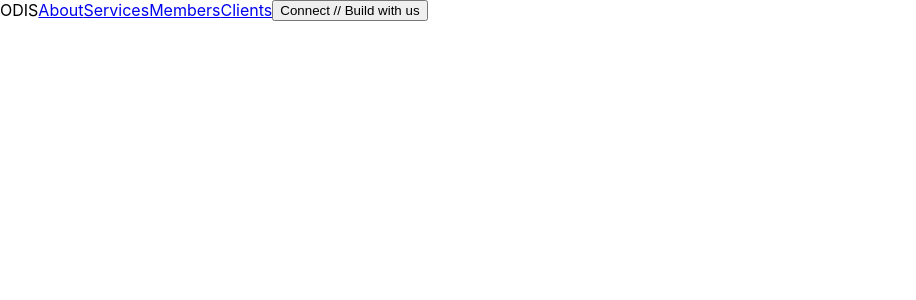
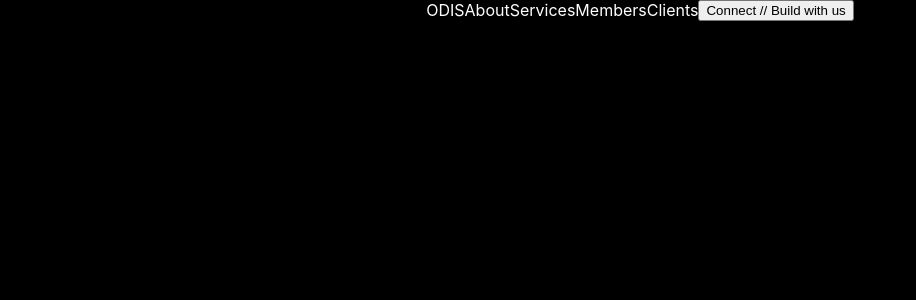
Before and after one commit to smolboydiamonds/smolquants-landing, a React (Create React App) app: page /#/ in a window 1280 px wide. Shown: the top 300 px of the page, without its empty margins (0-916 px from the left). Built offline with nearby package versions, Linux system fonts and the light colour scheme.

Commit message:
style NavLinks for active/inactive

```diff
--- a/src/App.css
+++ /dev/null
@@ -1,38 +0,0 @@
-.App {
-  text-align: center;
-}
-
-.App-logo {
-  height: 40vmin;
-  pointer-events: none;
-}
-
-@media (prefers-reduced-motion: no-preference) {
-  .App-logo {
-    animation: App-logo-spin infinite 20s linear;
-  }
-}
-
-.App-header {
-  background-color: #282c34;
-  min-height: 100vh;
-  display: flex;
-  flex-direction: column;
-  align-items: center;
-  justify-content: center;
-  font-size: calc(10px + 2vmin);
-  color: white;
-}
-
-.App-link {
-  color: #61dafb;
-}
-
-@keyframes App-logo-spin {
-  from {
-    transform: rotate(0deg);
-  }
-  to {
-    transform: rotate(360deg);
-  }
-}
--- a/src/App.tsx
+++ b/src/App.tsx
@@ -1,15 +1,23 @@
 import React from 'react'
 import {Routes, Route} from 'react-router-dom'
+import styled from 'styled-components'
 import Home from './pages/Home'
-import './App.css'
+
+const AppWrapper = styled.div`
+  display: flex;
+  background: #000000;
+  color: #ffffff;
+  min-height: 100vh;
+  min-width: 100vw;
+`
 
 function App() {
   return (
-    <div className="App">
+    <AppWrapper>
       <Routes>
         <Route path="/" element={<Home />} />
       </Routes>
-    </div>
+    </AppWrapper>
   )
 }
 
--- a/src/pages/Home.tsx
+++ b/src/pages/Home.tsx
@@ -1,6 +1,12 @@
 import React from 'react'
 import styled from 'styled-components'
 import {NavLink} from 'react-router-dom'
+import {NONAME} from 'dns'
+
+const PageWrapper = styled.div`
+  max-width: 1600px;
+  margin: 0 auto;
+`
 
 const Header = styled.div`
   display: flex;
@@ -30,20 +36,50 @@ enum NavigationText {
   CLIENTS = 'Clients',
 }
 
+const activeStyle = {
+  textDecoration: 'none',
+  color: '#16C0F5',
+}
+
+const inactiveStyle = {
+  textDecoration: 'none',
+  color: '#ffffff',
+}
+
 function Home() {
   return (
-    <>
+    <PageWrapper>
       <Header>
         <LogoPlaceholder>ODIS</LogoPlaceholder>
         <NavigationPanel>
-          <NavLink to={NavigationRoutes.ABOUT}> {NavigationText.ABOUT} </NavLink>
-          <NavLink to={NavigationRoutes.SERVICES}> {NavigationText.SERVICES} </NavLink>
-          <NavLink to={NavigationRoutes.MEMBERS}> {NavigationText.MEMBERS} </NavLink>
-          <NavLink to={NavigationRoutes.CLIENTS}> {NavigationText.CLIENTS} </NavLink>
+          <NavLink
+            to={NavigationRoutes.ABOUT}
+            style={({isActive}) => (isActive ? activeStyle : inactiveStyle)}
+          >
+            {NavigationText.ABOUT}
+          </NavLink>
+          <NavLink
+            to={NavigationRoutes.SERVICES}
+            style={({isActive}) => (isActive ? activeStyle : inactiveStyle)}
+          >
+            {NavigationText.SERVICES}
+          </NavLink>
+          <NavLink
+            to={NavigationRoutes.MEMBERS}
+            style={({isActive}) => (isActive ? activeStyle : inactiveStyle)}
+          >
+            {NavigationText.MEMBERS}
+          </NavLink>
+          <NavLink
+            to={NavigationRoutes.CLIENTS}
+            style={({isActive}) => (isActive ? activeStyle : inactiveStyle)}
+          >
+            {NavigationText.CLIENTS}
+          </NavLink>
         </NavigationPanel>
         <CTAButton>Connect // Build with us</CTAButton>
       </Header>
-    </>
+    </PageWrapper>
   )
 }
 
```
